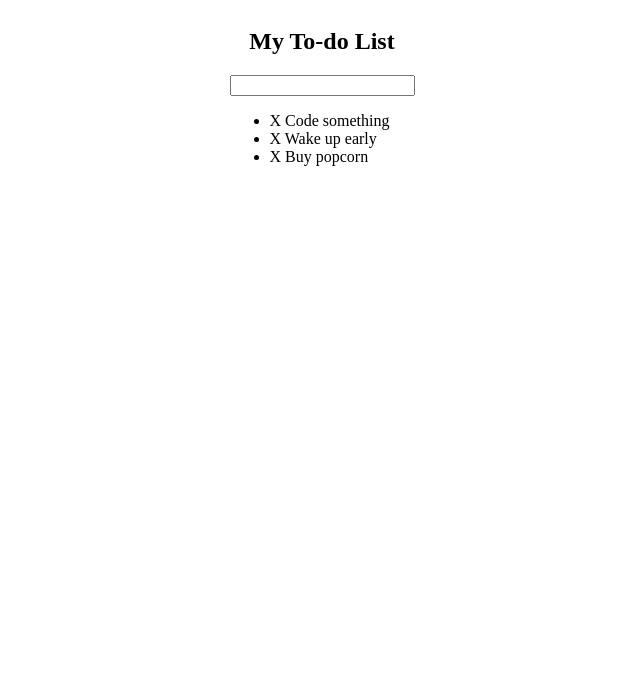
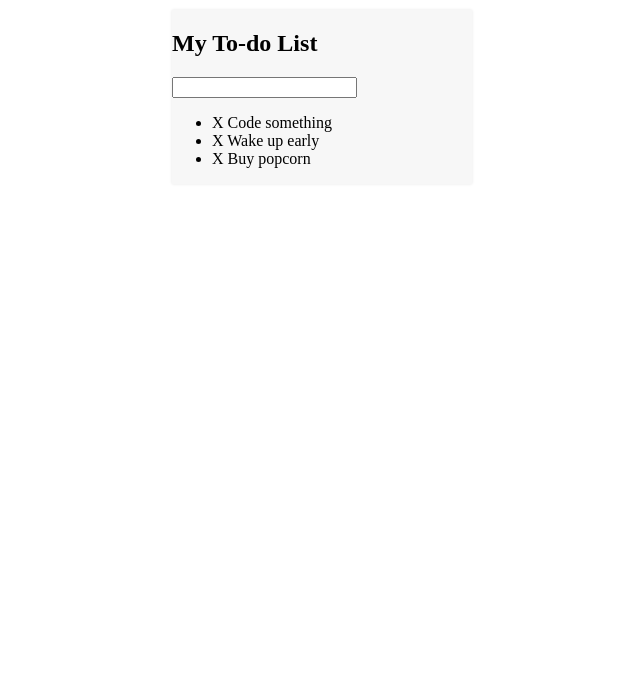
Before and after one commit to mazaherm/todo-list, a website: page src/index.html in a window 1280 px wide. Shown: the top 692 px of the page, without its empty margins (318-958 px from the left). Drawn offline with Linux system fonts and the light colour scheme.

Commit message:
aligns todo list to middle of page and adds bg color

```diff
--- /dev/null
+++ b/src/styles/scss/_alignment.scss
@@ -0,0 +1,8 @@
+#container {
+  display: flex;
+  flex-flow: column wrap;
+  width: 300px;
+  margin: 10px auto 0;
+  box-shadow: 0 0 3px rgba(0, 0, 0, 0.1);
+  background-color: #f7f7f7;
+}
--- a/src/styles/scss/main.scss
+++ b/src/styles/scss/main.scss
@@ -1,8 +1,4 @@
 @import './footerStyles';
+@import './alignment';
+
 @import './listFunctions';
-
-#container {
-  display: flex;
-  flex-flow: column wrap;
-  align-items: center;
-}
```
Also changed, not shown: src/styles/css/main.css.
